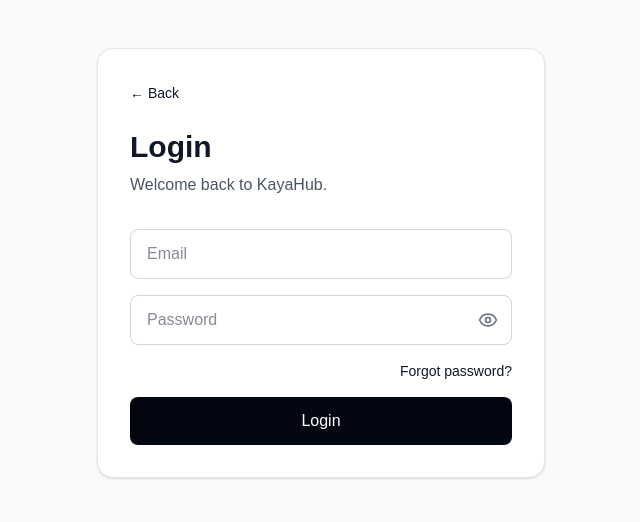
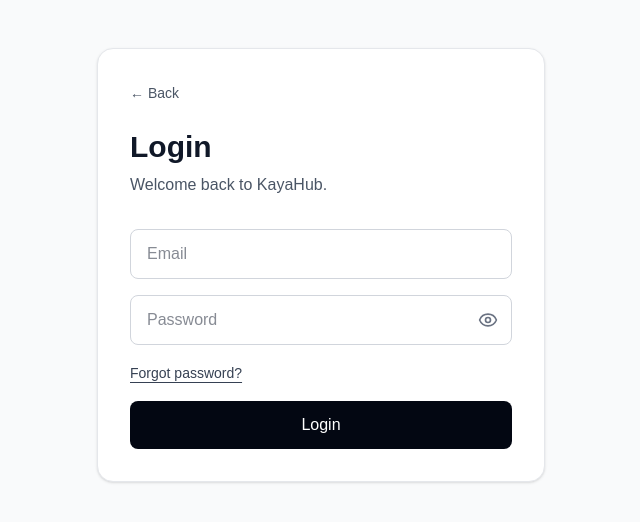
Before and after one commit to Benja1958/NyumbaLink, a Next.js app in the folder frontend/: page /login in a window 1280 px wide. Shown: the top 522 px of the page, without its empty margins (319-959 px from the left). Built offline with nearby package versions, Linux system fonts and the light colour scheme; no server answers.

Commit message:
Fix global link styles and auth link visibility

```diff
--- a/frontend/src/app/forgot-password/page.tsx
+++ b/frontend/src/app/forgot-password/page.tsx
@@ -99,7 +99,7 @@
 
             <Link
               href="/login"
-              className="mt-8 inline-flex w-full items-center justify-center rounded-lg bg-gray-950 py-3 font-medium text-white transition hover:bg-gray-800"
+              className="mt-8 inline-flex w-full items-center justify-center rounded-lg bg-gray-950 py-3 font-medium text-white transition hover:bg-gray-800 focus-visible:outline-2 focus-visible:outline-offset-2 focus-visible:outline-gray-950"
             >
               Back to login
             </Link>
--- a/frontend/src/app/globals.css
+++ b/frontend/src/app/globals.css
@@ -20,7 +20,10 @@
   box-sizing: border-box;
 }
 
-a {
-  color: inherit;
-  text-decoration: none;
+/* In the base layer so Tailwind utilities (text-*, underline, hover:*) can override it. */
+@layer base {
+  a {
+    color: inherit;
+    text-decoration: none;
+  }
 }
--- a/frontend/src/app/login/page.tsx
+++ b/frontend/src/app/login/page.tsx
@@ -214,10 +214,10 @@
             className="w-full rounded-lg border border-gray-300 px-4 py-3 outline-none focus:border-green-700"
           />
 
-          <div className="flex justify-end">
+          <div>
             <Link
               href="/forgot-password"
-              className="text-sm font-medium text-gray-600 underline-offset-4 hover:text-gray-900 hover:underline"
+              className="text-sm font-medium text-gray-700 underline underline-offset-4 hover:text-gray-950 focus-visible:rounded focus-visible:outline-2 focus-visible:outline-offset-2 focus-visible:outline-green-700"
             >
               Forgot password?
             </Link>
--- a/frontend/src/app/reset-password/page.tsx
+++ b/frontend/src/app/reset-password/page.tsx
@@ -201,7 +201,7 @@
 
             <Link
               href="/login"
-              className="mt-8 inline-flex w-full items-center justify-center rounded-lg bg-gray-950 py-3 font-medium text-white transition hover:bg-gray-800"
+              className="mt-8 inline-flex w-full items-center justify-center rounded-lg bg-gray-950 py-3 font-medium text-white transition hover:bg-gray-800 focus-visible:outline-2 focus-visible:outline-offset-2 focus-visible:outline-gray-950"
             >
               Continue to login
             </Link>
@@ -226,7 +226,7 @@
 
             <Link
               href="/forgot-password"
-              className="mt-8 inline-flex w-full items-center justify-center rounded-lg bg-gray-950 py-3 font-medium text-white transition hover:bg-gray-800"
+              className="mt-8 inline-flex w-full items-center justify-center rounded-lg bg-gray-950 py-3 font-medium text-white transition hover:bg-gray-800 focus-visible:outline-2 focus-visible:outline-offset-2 focus-visible:outline-gray-950"
             >
               Request a new link
             </Link>
```
